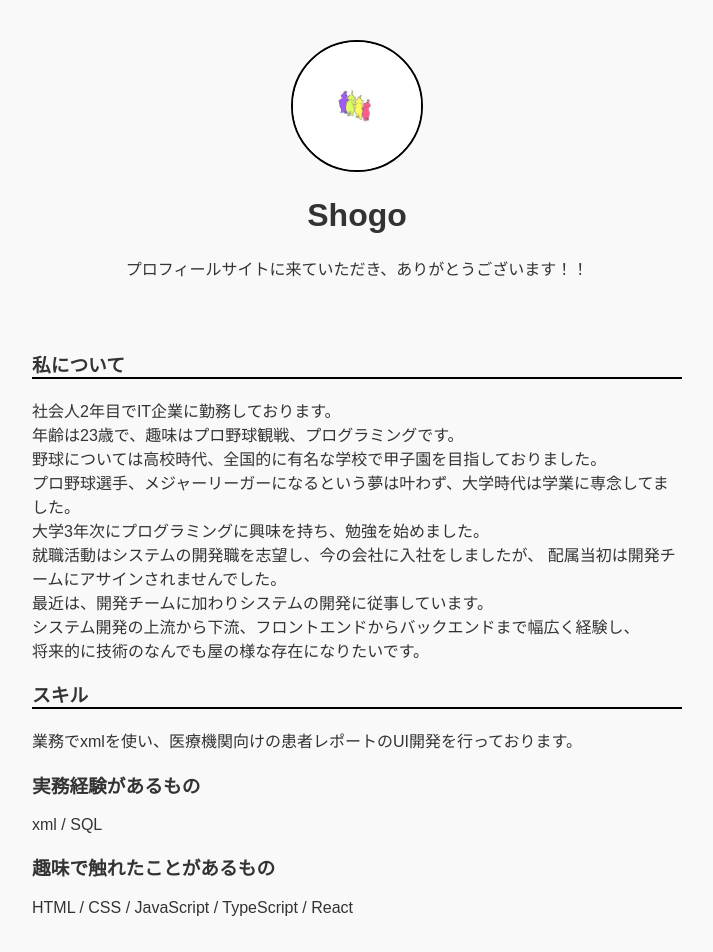
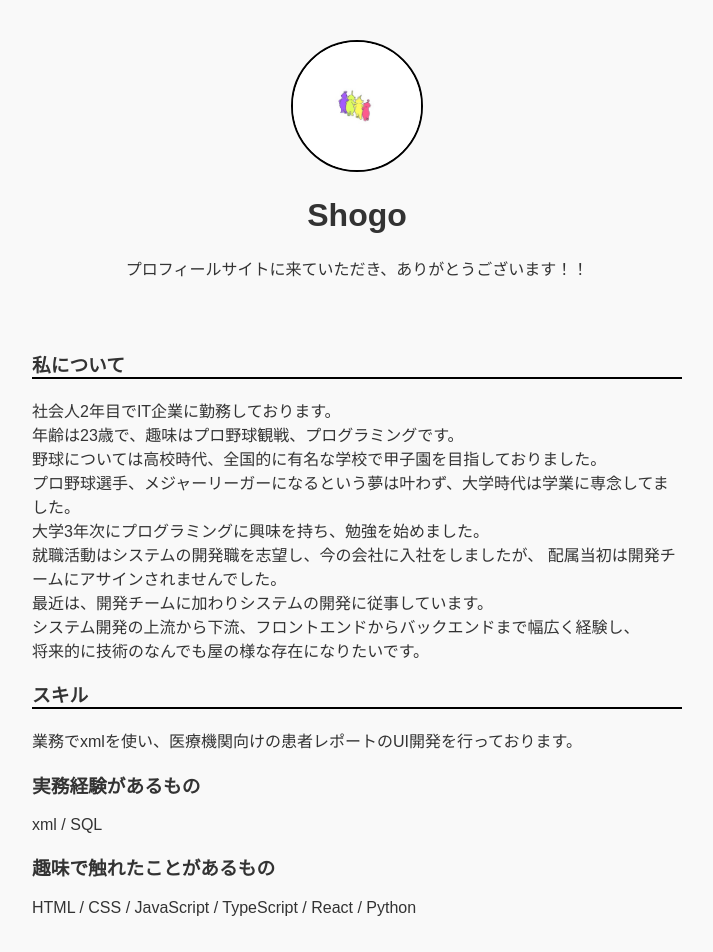
Before and after one commit to Shogo-Kai/my_profile, a React (Create React App) app: page / in a window 1280 px wide. Shown: the top 952 px of the page, without its empty margins (283-996 px from the left). Built offline with nearby package versions, Linux system fonts and the light colour scheme.

Commit message:
プロフィールの更新

```diff
--- a/src/pages/Home.tsx
+++ b/src/pages/Home.tsx
@@ -32,7 +32,7 @@ export const Home: React.FC = () => {
         </p>
         <h3 className='title__sub'>趣味で触れたことがあるもの</h3>
         <p className='title__content'>
-            HTML / CSS / JavaScript / TypeScript / React
+            HTML / CSS / JavaScript / TypeScript / React / Python
         </p>
     </main>
   );
```
